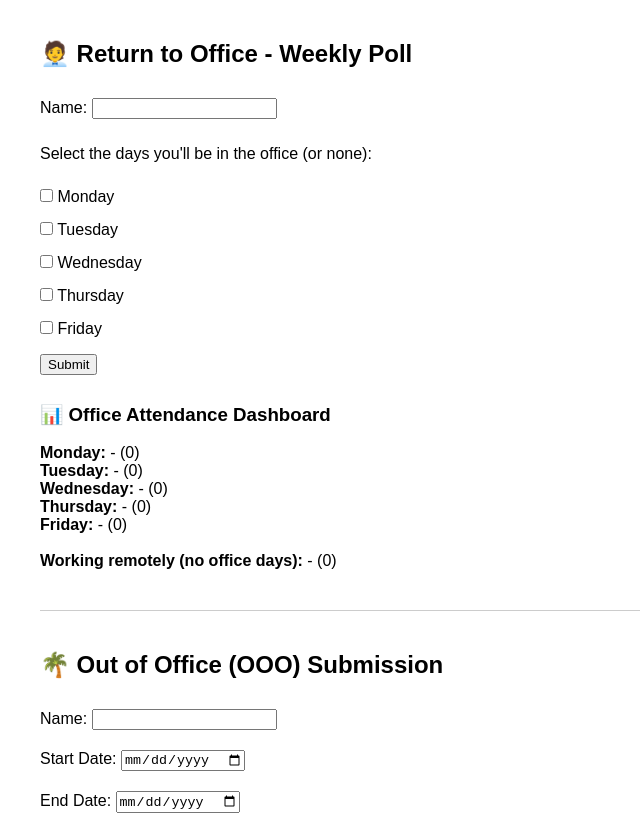
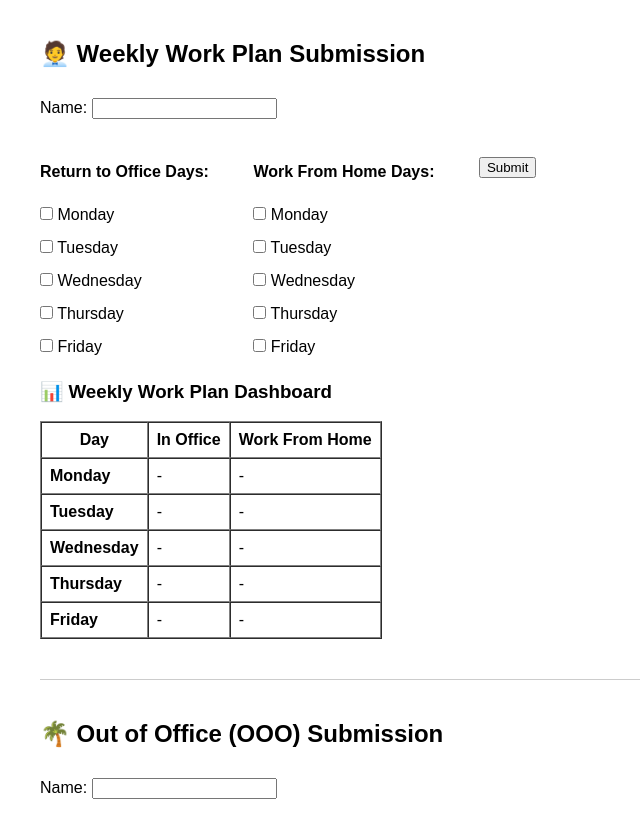
Before and after one commit to thethalitha/RTO-Tracker, a plain HTML site: page index.html in a window 1280 px wide. Shown: the top 816 px of the page, without its empty margins (0-640 px from the left). Drawn offline with Linux system fonts and the light colour scheme.

Commit message:
Update index.html
include wfh days selection

```diff
--- a/index.html
+++ b/index.html
@@ -1,30 +1,43 @@
 <!DOCTYPE html>
 <html>
 <head>
-  <title>RTO & OOO Dashboard</title>
+  <title>RTO & WFH & OOO Dashboard</title>
   <style>
     body { font-family: Arial, sans-serif; margin: 40px; }
     input, button, select, textarea { margin: 10px 0; }
     .section { border-top: 1px solid #ccc; margin-top: 40px; padding-top: 20px; }
     textarea { width: 300px; height: 60px; resize: vertical; }
+    .days-group { display: inline-block; margin-right: 40px; vertical-align: top; }
+    label { display: block; }
   </style>
 </head>
 <body>
-  <h2>🧑‍💼 Return to Office - Weekly Poll</h2>
+  <h2>🧑‍💼 Weekly Work Plan Submission</h2>
   <label>
-    Name: <input type="text" id="name" oninput="prefillDays()" />
+    Name: <input type="text" id="name" oninput="prefillSelections()" />
   </label><br/>
-  <p>Select the days you'll be in the office (or none):</p>
-  <div id="days">
-    <label><input type="checkbox" name="day" value="Monday"> Monday</label><br/>
-    <label><input type="checkbox" name="day" value="Tuesday"> Tuesday</label><br/>
-    <label><input type="checkbox" name="day" value="Wednesday"> Wednesday</label><br/>
-    <label><input type="checkbox" name="day" value="Thursday"> Thursday</label><br/>
-    <label><input type="checkbox" name="day" value="Friday"> Friday</label><br/>
+
+  <div class="days-group">
+    <p><b>Return to Office Days:</b></p>
+    <label><input type="checkbox" name="office-day" value="Monday"> Monday</label>
+    <label><input type="checkbox" name="office-day" value="Tuesday"> Tuesday</label>
+    <label><input type="checkbox" name="office-day" value="Wednesday"> Wednesday</label>
+    <label><input type="checkbox" name="office-day" value="Thursday"> Thursday</label>
+    <label><input type="checkbox" name="office-day" value="Friday"> Friday</label>
   </div>
-  <button onclick="submitChoice()">Submit</button>
 
-  <h3>📊 Office Attendance Dashboard</h3>
+  <div class="days-group">
+    <p><b>Work From Home Days:</b></p>
+    <label><input type="checkbox" name="wfh-day" value="Monday"> Monday</label>
+    <label><input type="checkbox" name="wfh-day" value="Tuesday"> Tuesday</label>
+    <label><input type="checkbox" name="wfh-day" value="Wednesday"> Wednesday</label>
+    <label><input type="checkbox" name="wfh-day" value="Thursday"> Thursday</label>
+    <label><input type="checkbox" name="wfh-day" value="Friday"> Friday</label>
+  </div>
+
+  <button onclick="submitWorkPlan()">Submit</button>
+
+  <h3>📊 Weekly Work Plan Dashboard</h3>
   <div id="dashboard"></div>
 
   <!-- OOO SECTION -->
@@ -60,53 +73,72 @@
   </div>
 
   <script>
-    // RTO logic
-    let rtoData = JSON.parse(localStorage.getItem('rtoData') || '{}');
+    // Work plan data: store office and wfh days by user
+    let workPlanData = JSON.parse(localStorage.getItem('workPlanData') || '{}');
 
-    function submitChoice() {
+    function submitWorkPlan() {
       const name = document.getElementById('name').value.trim();
-      const checkboxes = document.querySelectorAll('input[name="day"]:checked');
-      const days = Array.from(checkboxes).map(cb => cb.value);
-
       if (!name) {
         alert("Please enter your name.");
         return;
       }
+      // Get checked office days
+      const officeDays = Array.from(document.querySelectorAll('input[name="office-day"]:checked')).map(cb => cb.value);
+      // Get checked WFH days
+      const wfhDays = Array.from(document.querySelectorAll('input[name="wfh-day"]:checked')).map(cb => cb.value);
 
-      rtoData[name] = days; // can be empty if none selected
-      localStorage.setItem('rtoData', JSON.stringify(rtoData));
+      workPlanData[name] = { officeDays, wfhDays };
+      localStorage.setItem('workPlanData', JSON.stringify(workPlanData));
       renderDashboard();
-      alert("Your selection has been saved.");
+      alert("Your work plan has been saved.");
     }
 
     function renderDashboard() {
-      const summary = { Monday: [], Tuesday: [], Wednesday: [], Thursday: [], Friday: [] };
-      let noDays = [];
+      const daysOfWeek = ['Monday', 'Tuesday', 'Wednesday', 'Thursday', 'Friday'];
 
-      for (const [name, days] of Object.entries(rtoData)) {
-        if (days.length === 0) {
-          noDays.push(name);
-        } else {
-          days.forEach(day => {
-            if (summary[day]) summary[day].push(name);
-          });
-        }
+      // Prepare summary objects: day => [names]
+      let officeSummary = {};
+      let wfhSummary = {};
+      daysOfWeek.forEach(day => {
+        officeSummary[day] = [];
+        wfhSummary[day] = [];
+      });
+
+      for (const [name, plans] of Object.entries(workPlanData)) {
+        plans.officeDays.forEach(day => {
+          if (officeSummary[day]) officeSummary[day].push(name);
+        });
+        plans.wfhDays.forEach(day => {
+          if (wfhSummary[day]) wfhSummary[day].push(name);
+        });
       }
 
-      let html = '';
-      for (const [day, names] of Object.entries(summary)) {
-        html += `<b>${day}:</b> ${names.join(', ') || '-'} (${names.length})<br/>`;
-      }
+      let html = '<table border="1" cellpadding="8" cellspacing="0"><thead><tr><th>Day</th><th>In Office</th><th>Work From Home</th></tr></thead><tbody>';
 
-      html += `<br/><b>Working remotely (no office days):</b> ${noDays.join(', ') || '-'} (${noDays.length})`;
+      daysOfWeek.forEach(day => {
+        html += `<tr>
+          <td><b>${day}</b></td>
+          <td>${officeSummary[day].join(', ') || '-'}</td>
+          <td>${wfhSummary[day].join(', ') || '-'}</td>
+        </tr>`;
+      });
+
+      html += '</tbody></table>';
       document.getElementById('dashboard').innerHTML = html;
     }
 
-    function prefillDays() {
+    function prefillSelections() {
       const name = document.getElementById('name').value.trim();
-      const days = rtoData[name] || [];
-      document.querySelectorAll('input[name="day"]').forEach(cb => {
-        cb.checked = days.includes(cb.value);
+      const plan = workPlanData[name] || { officeDays: [], wfhDays: [] };
+
+      // Prefill office days
+      document.querySelectorAll('input[name="office-day"]').forEach(cb => {
+        cb.checked = plan.officeDays.includes(cb.value);
+      });
+
+      // Prefill WFH days
+      document.querySelectorAll('input[name="wfh-day"]').forEach(cb => {
+        cb.checked = plan.wfhDays.includes(cb.value);
       });
     }
 
```
